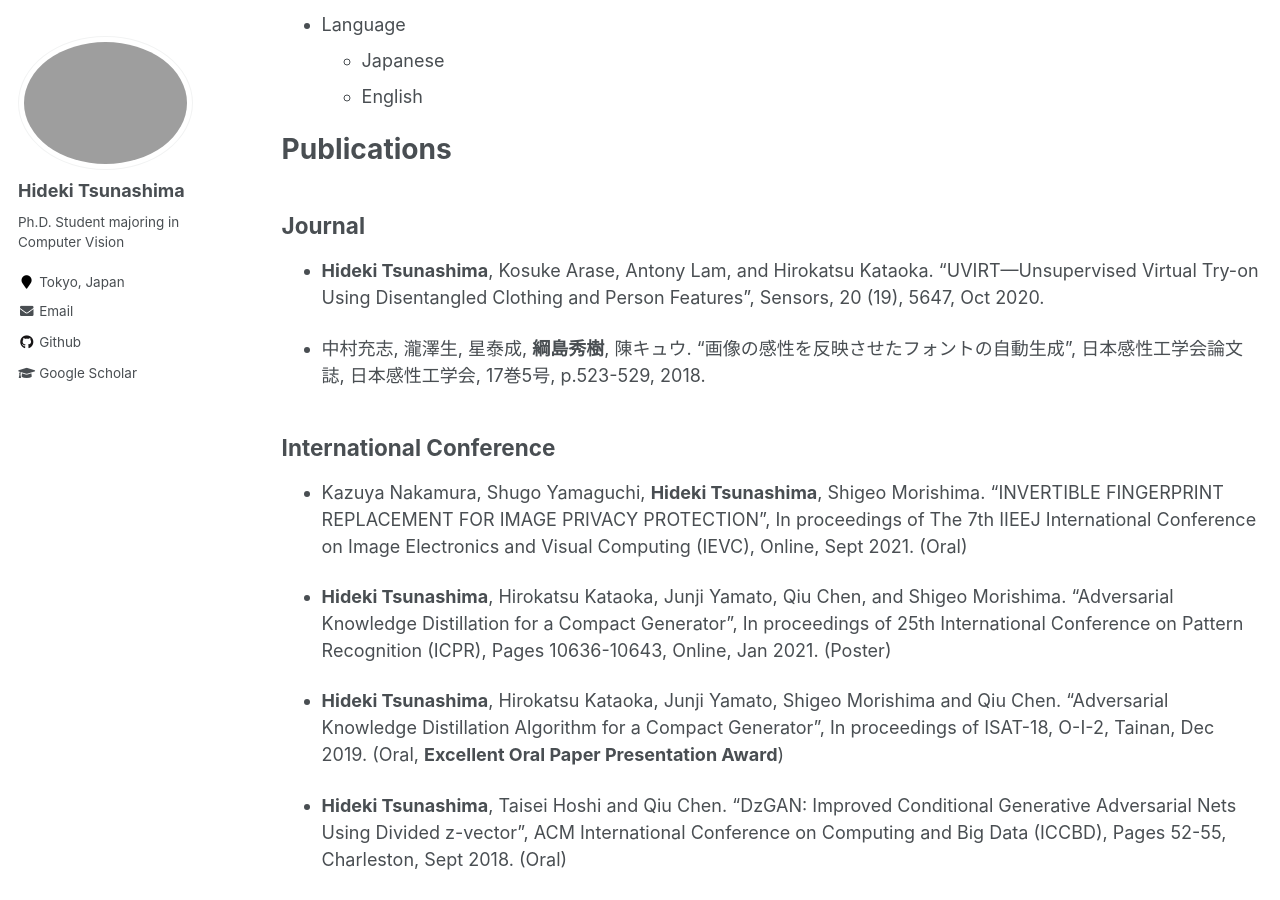
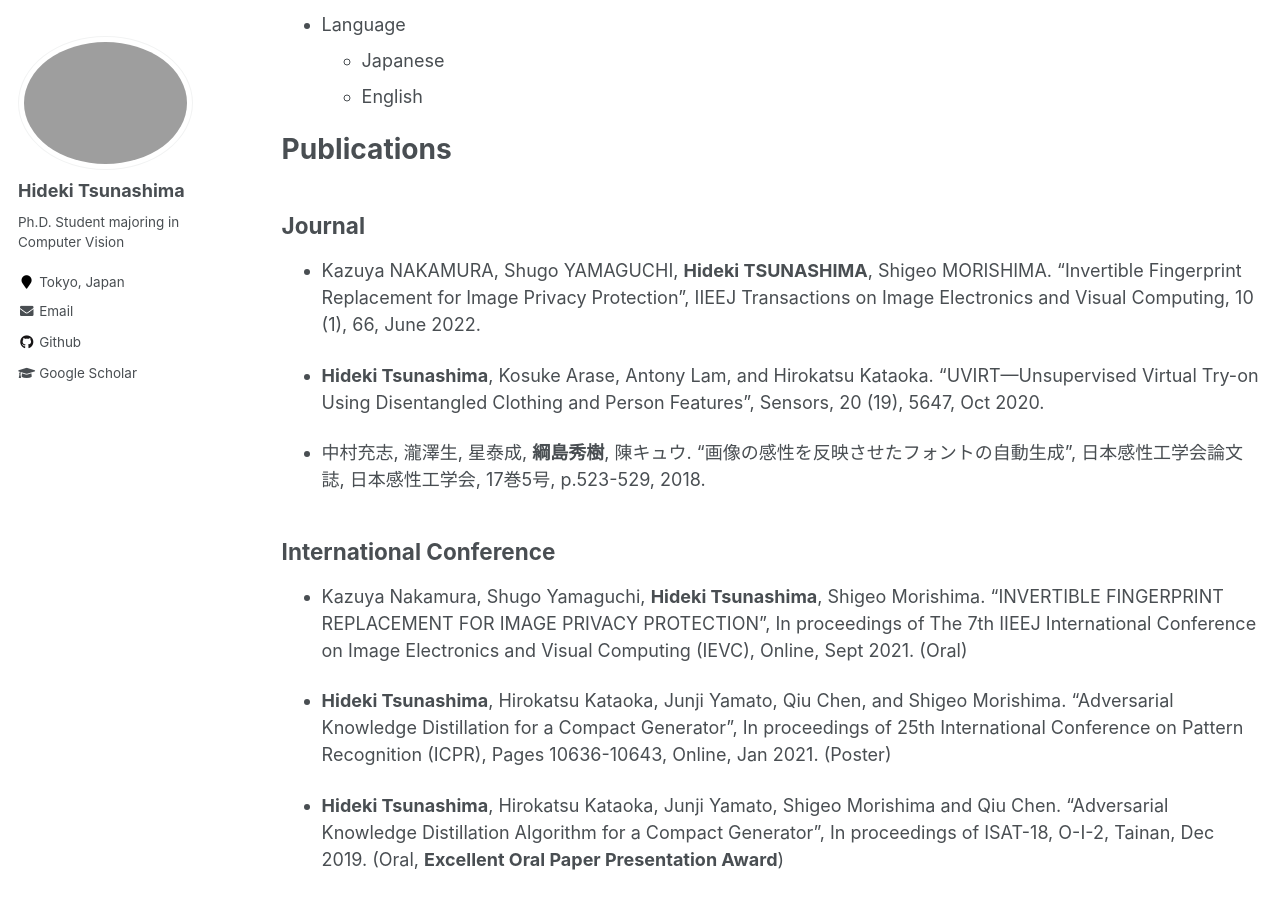
Before and after one commit to maguro27/hideki-tsunashima-page, a Jekyll site: the page built from _pages/cv.md, in a window 1280 px wide and 900 px high, scrolled down 3013 px. Built offline with Jekyll 4.4.1, drawn with Linux system fonts in a browser that asks for light colours; some of the changed lines change nothing that is shown; some of the changed text lies outside the part shown.

Commit message:
add pubs

```diff
--- a/_pages/cv.md
+++ b/_pages/cv.md
@@ -84,6 +84,8 @@
 [](This is not elegant way. I'll fix it.)
 # Publications
 ## Journal
+* Kazuya NAKAMURA, Shugo YAMAGUCHI, **Hideki TSUNASHIMA**, Shigeo MORISHIMA. “Invertible Fingerprint Replacement for Image Privacy Protection”, IIEEJ Transactions on Image Electronics and Visual Computing, 10 (1), 66, June 2022.
+
 * **Hideki Tsunashima**, Kosuke Arase, Antony Lam, and Hirokatsu Kataoka. “UVIRT---Unsupervised Virtual Try-on Using Disentangled Clothing and Person Features”, Sensors, 20 (19), 5647, Oct 2020.
 
 * 中村充志, 瀧澤生, 星泰成, **綱島秀樹**, 陳キュウ. “画像の感性を反映させたフォントの自動生成”, 日本感性工学会論文誌, 日本感性工学会, 17巻5号, p.523-529, 2018.
@@ -146,6 +148,9 @@
     {% include archive-single-talk-cv.html %}
   {% endfor %}</ul>
 -->
+* ## Paper introduction of StyleNeRF
+[Talk of the Histry of GANs（【スキルアップAIキャンプ】第79回『 生成モデルはまだまだ進化している！ GAN
+    の研究動向紹介』）](https://lp.skillupai.com/20220907)
 
 * ## Paper introduction of StyleNeRF
 [生成モデル縛り論文読み会](https://kantocv.connpass.com/event/243586/)<br>
```
